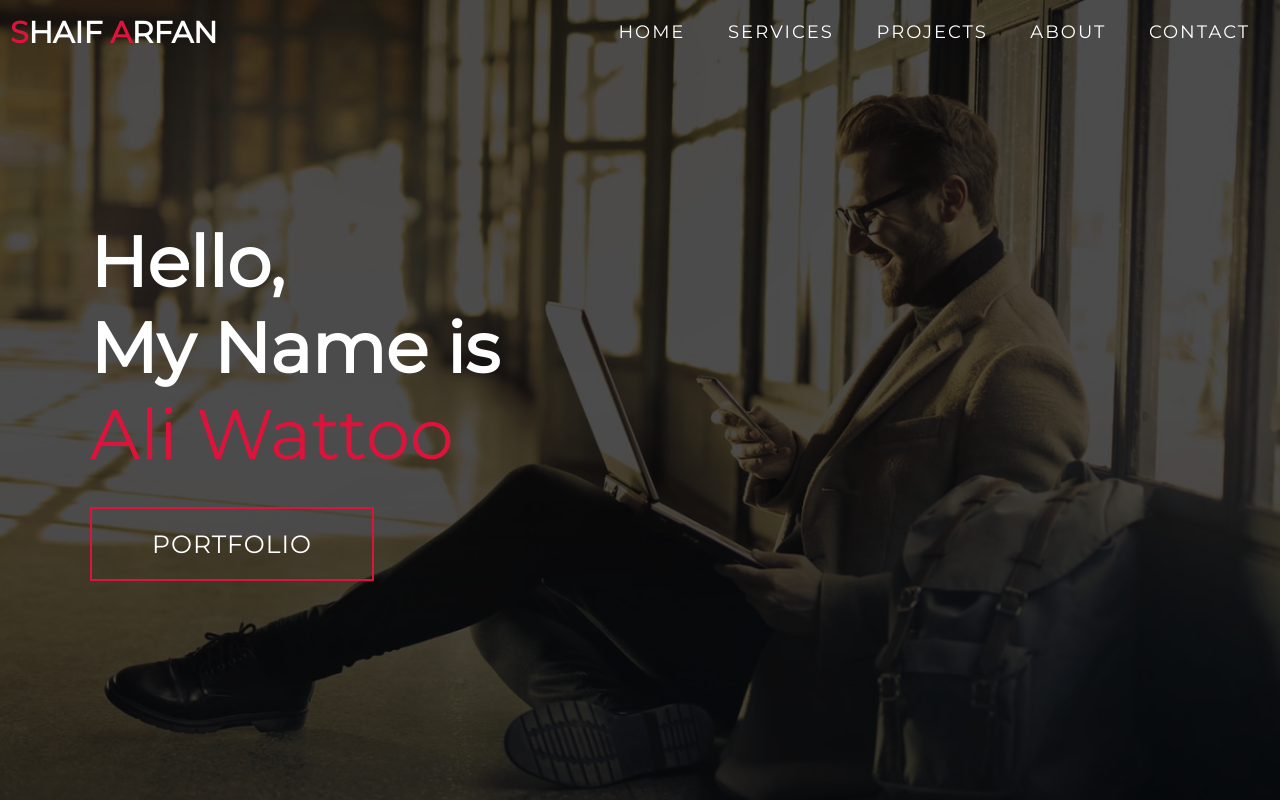
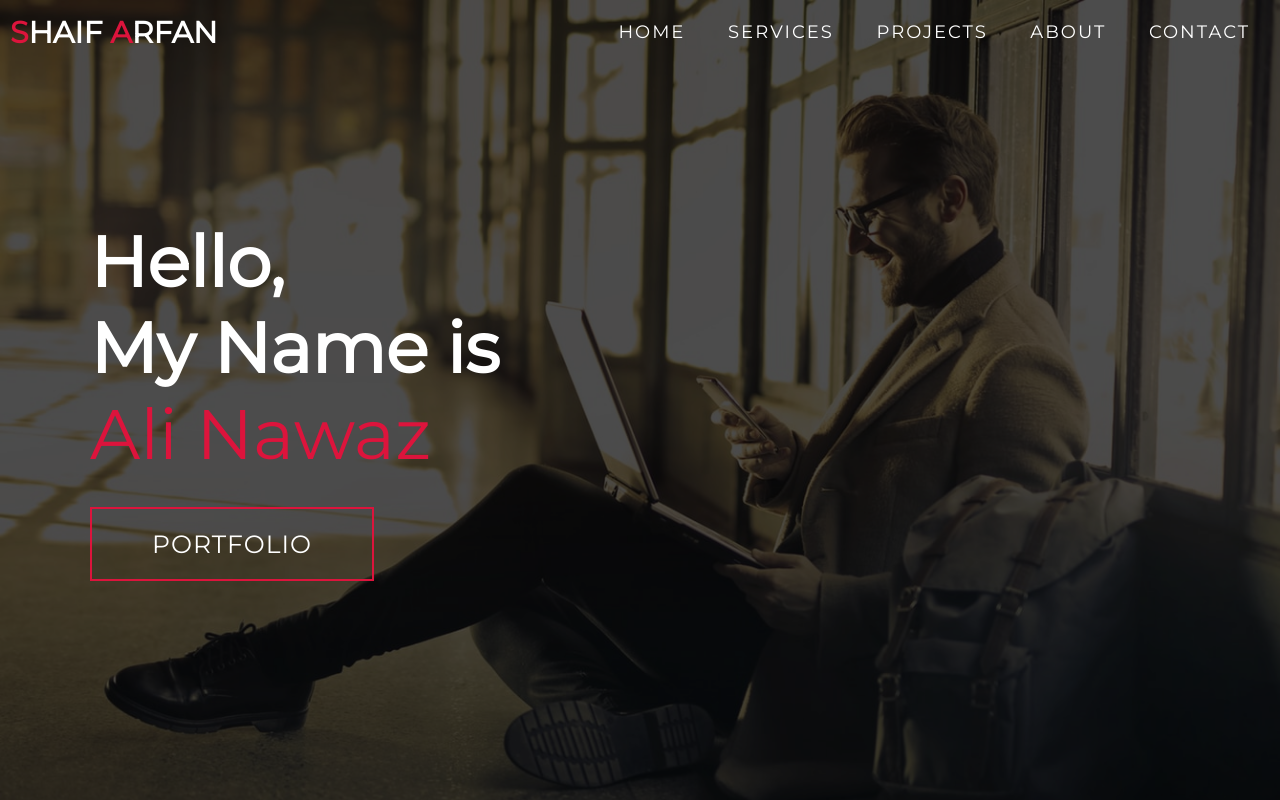
Before and after one commit to aliwatoo/HTML-Website, a plain HTML site: page index.html in a window 1280 px wide. Shown: the top 800 px of the page. Drawn offline with Linux system fonts and the light colour scheme.

Commit message:
Update index.html

```diff
--- a/index.html
+++ b/index.html
@@ -42,7 +42,7 @@
       <div>
         <h1>Hello, <span></span></h1>
         <h1>My Name is <span></span></h1>
-        <h1>Ali Wattoo <span></span></h1>
+        <h1>Ali Nawaz <span></span></h1>
         <a href="#projects" type="button" class="cta">Portfolio</a>
       </div>
     </div>
```
